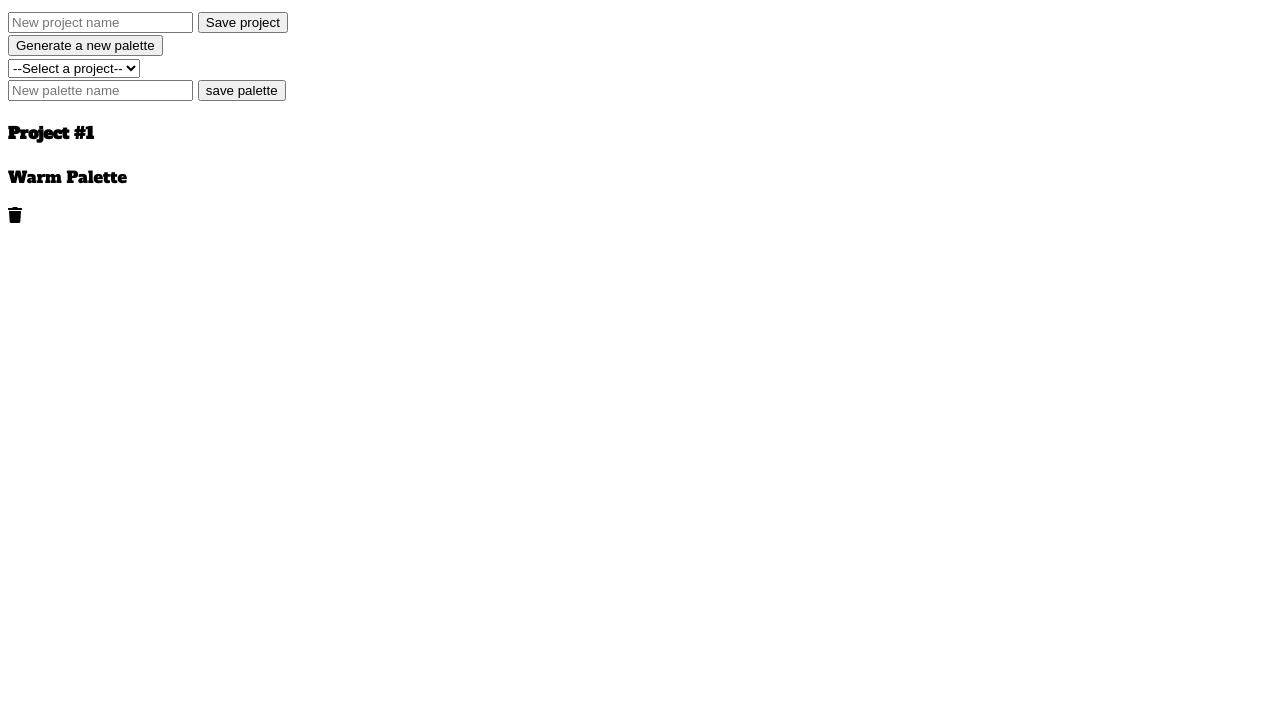
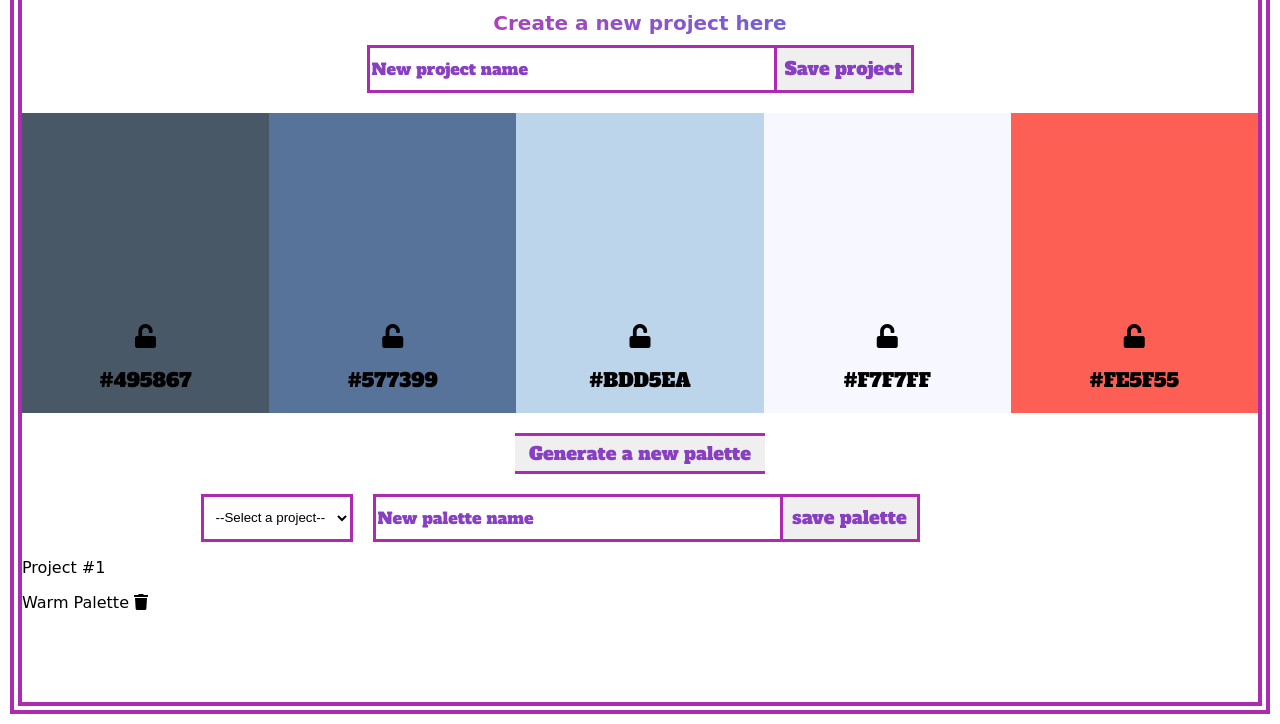
Before and after one commit to TMcMeans/palette-picker, a website: page public/index.html in a window 1280 px wide. Shown: the part 120-844 px from the top of the page. Before the commit the page ends 800 px from the top, so only its background shows below. Drawn offline with Linux system fonts and the light colour scheme; a web font is replaced by a local one.

Commit message:
Add base html styles

```diff
--- a/public/index.html
+++ b/public/index.html
@@ -15,44 +15,59 @@
     <h4>Create a new project here</h4>
     <form class="new-project-input" action="" method="">
       <input type="text" placeholder="New project name" required>
-      <input type="button" value="Save project">
+      <input type="submit" value="Save project">
     </form>
   </header>
 
   <section class="color-palette-section">
     <div class="big-palette-container">
-      <div class="big-color-block"></div>
-      <div class="big-color-block"></div>
-      <div class="big-color-block"></div>
-      <div class="big-color-block"></div>
-      <div class="big-color-block"></div>
+      <div class="big-color-block block1">
+        <i class="fas fa-unlock"></i>
+        <p>#495867</p>
+      </div>
+      <div class="big-color-block block2">
+        <i class="fas fa-unlock"></i>
+        <p>#577399</p>
+      </div>
+      <div class="big-color-block block3">
+        <i class="fas fa-unlock"></i>
+        <p>#BDD5EA</p>
+      </div>
+      <div class="big-color-block block4">
+        <i class="fas fa-unlock"></i>
+        <p>#F7F7FF</p>
+      </div>
+      <div class="big-color-block block5">
+        <i class="fas fa-unlock"></i>
+        <p>#FE5F55</p>
+      </div>
     </div>
     <button>Generate a new palette</button>
   </section>
 
-  <section class="save-palette-section">
+  <section class="new-palette-section">
     <select id="project-select">
       <option value="">--Select a project--</option>
       <option value="project1">Project #1</option>
     </select>
-    <form action="" method="">
-      <input type="text" placeholder="New palette name">
-      <input type="submit" value="save palette">
+    <form action="" method="" class="new-palette-input">
+      <input type="text" placeholder="New palette name" required>
+      <input type="submit" value="save palette" id="new-palette-submit">
     </form>
+  </section>
 
   <section class="saved-projects-section">
     <div class="saved-palette">
-        <h4>Project #1</h4>
+      <p>Project #1</p>
       <div class="small-palette-container">
         <div class="small-palette-wrapper">
-            <div class="small-color-block"></div>
-            <div class="small-color-block"></div>
-            <div class="small-color-block"></div>
-            <div class="small-color-block"></div>
-            <div class="small-color-block"></div>
+          <div class="small-color-block sm-block1"></div>
+          <div class="small-color-block sm-block2"></div>
+          <div class="small-color-block sm-block3"></div>
+          <div class="small-color-block sm-block4"></div>
+          <div class="small-color-block sm-block5"></div>
         </div>
-          <p>Warm Palette</p>
-          <i class="fa fa-trash" aria-hidden="true"></i>
+        <p>Warm Palette <i class="fa fa-trash" aria-hidden="true"></i></p>
       </div>
     </div>
   </section>
--- a/public/styles.css
+++ b/public/styles.css
@@ -1,7 +1,181 @@
 @import url('https://fonts.googleapis.com/css?family=Alfa+Slab+One');
+@import url("https://fonts.googleapis.com/css?family=Kavoon|Mouse+Memoirs");
 
 /* universal styles */
 
 body {
+  font-family: "Kavoon", cursive;
+  /* background: #171717; */
+  border: 12px double #ad2bb0;
+  height: 100vh;
+  margin: 10px;
+}
+
+input[type=text] {
+  height: 40px;
+  width: 400px;
   font-family: 'Alfa Slab One', cursive;
+  font-size: 16px;
+  border: 3px solid #ad2bb0;
+  border-right: none;
 }
+
+input[type=text]::placeholder {
+  color: #883FC2;
+  font-size: 16px;
+}
+
+input[type=submit] {
+  cursor: pointer;
+  width: 140px;
+  border: 3px solid #ad2bb0;
+  font-family: 'Alfa Slab One', cursive;
+  font-size: 18px;
+  color: #883FC2;
+  padding: 5px;
+}
+
+/* header styles */
+
+header {
+  margin-bottom: 20px;
+}
+
+header h1 {
+  font-family: "Kavoon", cursive;
+  font-size: 60px;
+  margin: 0.2em;
+  text-align: center;
+  background-image: linear-gradient(135deg, deeppink, dodgerblue);
+  background-clip: text;
+  -webkit-background-clip: text;
+  box-decoration-break: clone;
+  -webkit-box-decoration-break: clone;
+  color: transparent;
+}
+
+header h4 {
+  text-align: center;
+  background-image: linear-gradient(135deg, deeppink, dodgerblue);
+  background-clip: text;
+  -webkit-background-clip: text;
+  box-decoration-break: clone;
+  -webkit-box-decoration-break: clone;
+  color: transparent;
+  margin-bottom: 10px;
+  font-size: 20px;
+}
+
+.new-project-input {
+  margin: 0 auto;
+  display: flex;
+  flex-direction: row;
+  justify-content: center;
+}
+
+/* big palette section styles */
+
+.color-palette-section {
+  display: flex;
+  flex-direction: column;
+  justify-content: center;
+}
+
+.color-palette-section button {
+  margin: 20px auto 0 auto;
+  cursor: pointer;
+  width: 250px;
+  border: 3px solid #ad2bb0;
+  border-right: none;
+  border-left: none;
+  font-family: 'Alfa Slab One', cursive;
+  font-size: 18px;
+  color: #883FC2;
+  padding: 5px;
+}
+
+.big-palette-container {
+  height: 300px;
+  display: flex;
+  flex-direction: row;
+}
+
+.big-color-block {
+  width: 20%;
+  height: 300px;
+  display: flex;
+  flex-direction: column;
+  justify-content: flex-end;
+  align-content: flex-end;
+}
+
+.big-color-block p {
+  text-align: center;
+  font-family: 'Alfa Slab One', cursive;
+  font-size: 1.2em;
+}
+
+.big-color-block i {
+  text-align: center;
+  font-size: 1.5em;
+  cursor: pointer;
+}
+
+
+.block1 {
+  background-color: #495867;
+}
+
+.block2 {
+  background-color: #577399;
+}
+
+.block3 {
+  background-color: #bdd5ea;
+}
+
+.block4 {
+  background-color: #f7f7ff;
+}
+.block5 {
+  background-color: #fe5f55;
+}
+
+/* new palette section styles */
+
+.new-palette-section {
+  margin-top: 20px;
+  display: flex;
+  flex-direction: row;
+  justify-content: center;
+}
+
+.new-palette-input {
+  display: flex;
+  flex-direction: row;
+  justify-content: center;
+}
+
+#new-palette-submit {
+  margin-right: 160px;
+}
+
+select {
+  margin-right: 20px;
+  padding: 5px 8px;
+  border: none;
+  box-shadow: none;
+  background: transparent;
+  -webkit-border-radius: 0px;
+  border: 3px solid #ad2bb0;
+  cursor: pointer;
+}
+
+select:focus {
+  outline: none;
+}
+
+option {
+  font-family: 'Alfa Slab One', cursive;
+  font-size: 1em;
+}
--- a/server.js
+++ b/server.js
@@ -11,8 +11,6 @@ app.locals.title = 'Palette Picker'
 
 
 
-
-
 app.listen(app.get('port'), () => {
   console.log(`${app.locals.title} is running on ${app.get('port')}`)
 })
```
Lines whose indentation alone changed are shown as unchanged.
